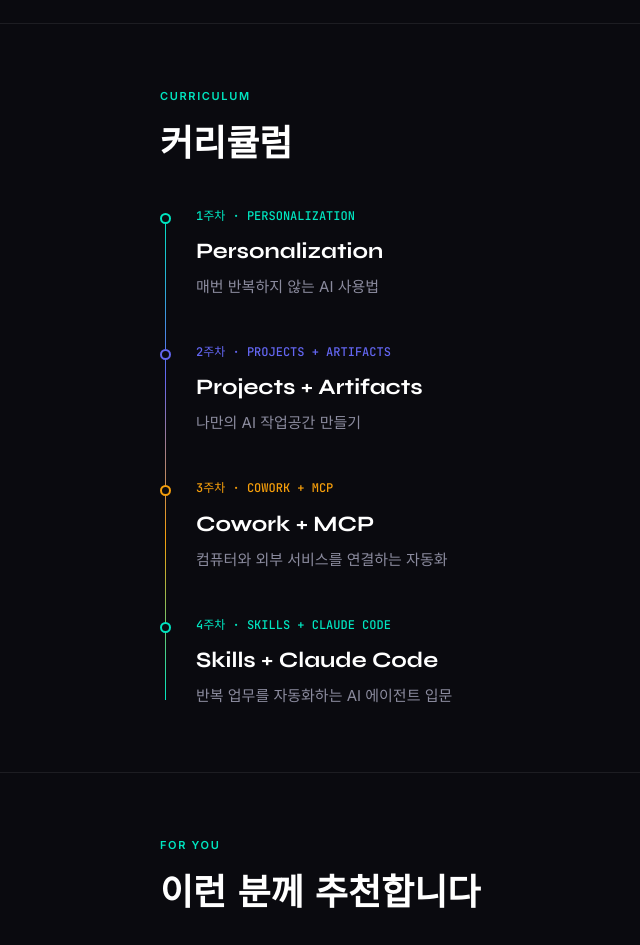
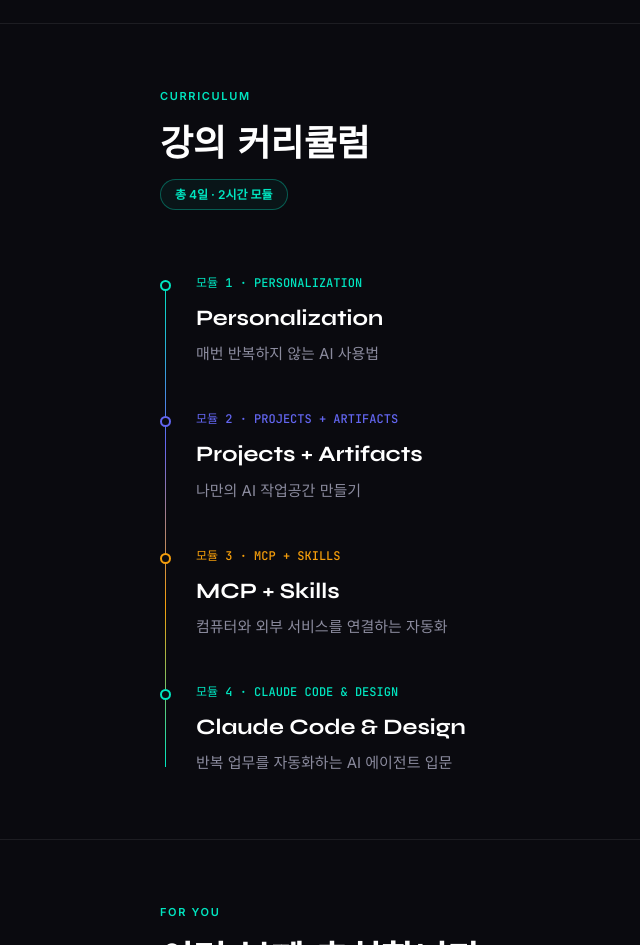
Before and after one commit to will5ma/wearablesearch, a plain HTML site: page course.html in a window 1280 px wide. Shown: the part 1180-2125 px from the top of the page, without its empty margins (54-694 px from the left). Drawn offline with Linux system fonts and the light colour scheme.

Commit message:
update: 신청 폼 링크 연결 및 커리큘럼 모듈 구성 개편
- '강의 신청하기' 버튼을 실제 신청 폼(forms.gle)으로 연결 (index.html, course.html)
- 커리큘럼을 '주차' → '모듈' 체계로 변경, 총 4일·2시간 모듈 배지 추가
- 모듈 3: Cowork+MCP → MCP+Skills, 모듈 4: Skills+Claude Code → Claude Code & Design

Co-Authored-By: Claude Sonnet 4.6 <noreply@anthropic.com>

```diff
--- a/course.html
+++ b/course.html
@@ -483,32 +483,33 @@
     <div class="container">
       <div class="section-header fade-up">
         <div class="section-label">CURRICULUM</div>
-        <h2 class="section-title" id="curriculum-title">커리큘럼</h2>
+        <h2 class="section-title" id="curriculum-title">강의 커리큘럼</h2>
+        <span class="schedule-badge">총 4일 · 2시간 모듈</span>
       </div>
 
-      <div class="curr-timeline fade-up" aria-label="4주 커리큘럼">
+      <div class="curr-timeline fade-up" aria-label="4개 모듈 커리큘럼">
         <div class="curr-item">
           <div class="curr-dot" aria-hidden="true"></div>
-          <div class="curr-week">1주차 · PERSONALIZATION</div>
+          <div class="curr-week">모듈 1 · PERSONALIZATION</div>
           <div class="curr-title">Personalization</div>
           <div class="curr-desc">매번 반복하지 않는 AI 사용법</div>
         </div>
         <div class="curr-item">
           <div class="curr-dot" aria-hidden="true"></div>
-          <div class="curr-week">2주차 · PROJECTS + ARTIFACTS</div>
+          <div class="curr-week">모듈 2 · PROJECTS + ARTIFACTS</div>
           <div class="curr-title">Projects + Artifacts</div>
           <div class="curr-desc">나만의 AI 작업공간 만들기</div>
         </div>
         <div class="curr-item">
           <div class="curr-dot" aria-hidden="true"></div>
-          <div class="curr-week">3주차 · COWORK + MCP</div>
-          <div class="curr-title">Cowork + MCP</div>
+          <div class="curr-week">모듈 3 · MCP + SKILLS</div>
+          <div class="curr-title">MCP + Skills</div>
           <div class="curr-desc">컴퓨터와 외부 서비스를 연결하는 자동화</div>
         </div>
         <div class="curr-item">
           <div class="curr-dot" aria-hidden="true"></div>
-          <div class="curr-week">4주차 · SKILLS + CLAUDE CODE</div>
-          <div class="curr-title">Skills + Claude Code</div>
+          <div class="curr-week">모듈 4 · CLAUDE CODE & DESIGN</div>
+          <div class="curr-title">Claude Code &amp; Design</div>
           <div class="curr-desc">반복 업무를 자동화하는 AI 에이전트 입문</div>
         </div>
       </div>
@@ -559,7 +560,7 @@
         <h2 class="apply-headline" id="apply-title">
           지금 바로 4주 동안<br />Claude AI를 제대로 배우는 여정을 시작하세요.
         </h2>
-        <a href="#" class="btn btn-primary" aria-label="강의 신청하기" style="position:relative;">
+        <a href="https://forms.gle/QXRvepyJ5HsKwgDVA" target="_blank" rel="noopener noreferrer" class="btn btn-primary" aria-label="강의 신청하기" style="position:relative;">
           강의 신청하기
           <svg width="16" height="16" viewBox="0 0 16 16" fill="none" aria-hidden="true">
             <path d="M3 8h10M9 4l4 4-4 4" stroke="currentColor" stroke-width="1.5" stroke-linecap="round" stroke-linejoin="round"/>
```
Also changed, not shown: index.html (+1 -1 lines).
